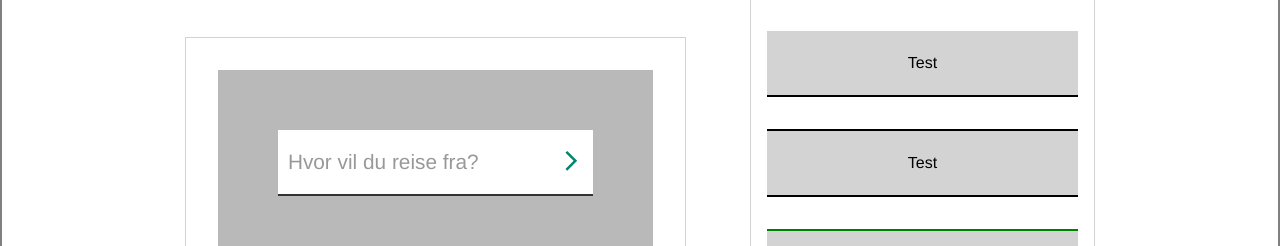
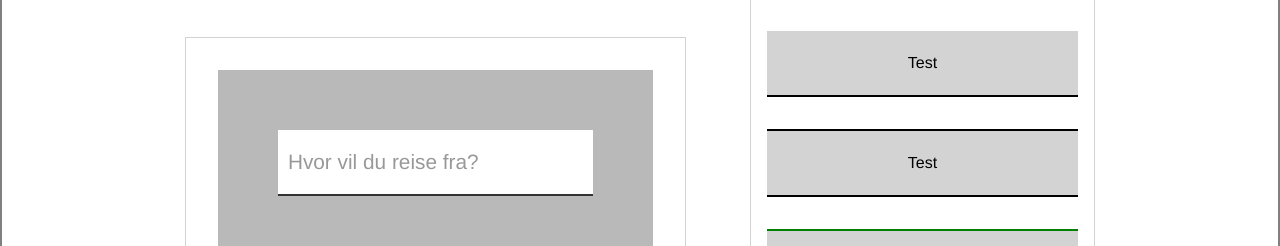
Before and after one commit to Guttulsrud/pro200-group21, a React (Create React App) app in the folder front-end/: page /demopage in a window 1280 px wide. Shown: the part 1440-1686 px from the top of the page. Built offline with nearby package versions, Linux system fonts and the light colour scheme.

Commit message:
Create SearchField component

```diff
--- /dev/null
+++ b/front-end/src/components/SearchField.jsx
@@ -0,0 +1,35 @@
+import React from 'react';
+import { Input } from '../elements/inputs/StyledInput';
+import { ArrowForwardIcon } from '../components/Svg/ArrowForwardIcon';
+import { CloseIcon } from '../components/Svg/CloseIcon';
+
+class SearchField extends React.Component {
+    state = {
+        filled: undefined,
+    };
+
+    handleFilled(value) {
+        if (value !== '') {
+            this.setState({ filled: true });
+        } else {
+            this.setState({ filled: false });
+        }
+    }
+
+    render() {
+        return (
+            <React.Fragment>
+                <form className="search-form">
+                    <Input
+                        placeholder='Hvor vil du reise fra?'
+                        filled={this.state.filled}
+                        onChange={(e) => this.handleFilled(e.target.value)}
+                    />
+                    <button onClick={this.state.filled ? <ArrowForwardIcon /> : <CloseIcon />} className="search-btn"></button>
+                </form>
+            </React.Fragment>
+        );
+    }
+};
+
+export default SearchField;
--- a/front-end/src/pages/Demo.jsx
+++ b/front-end/src/pages/Demo.jsx
@@ -7,20 +7,9 @@ import { Card } from '../elements/divs/StyledCard';
 import { Button } from '../elements/buttons/Button';
 import { IconBg } from '../elements/divs/IconContainer';
 import { BusIcon } from '../components/Svg/BusIcon';
-import { ArrowForwardIcon } from '../components/Svg/ArrowForwardIcon';
+import SearchField from '../components/SearchField';
 
 class DemoPage extends React.Component {
-  state = {
-    filled: undefined,
-  };
-
-  handleFilled(value) {
-    if (value !== '') {
-      this.setState({ filled: true });
-    } else {
-      this.setState({ filled: false });
-    }
-  }
 
   render() {
     return (
@@ -73,14 +62,7 @@ class DemoPage extends React.Component {
           <MainContainer>
             <SubContainer>
               <div className='test-div'>
-                <form class="search-form">
-                  <Input
-                    placeholder='Hvor vil du reise fra?'
-                    filled={this.state.filled}
-                    onChange={(e) => this.handleFilled(e.target.value)}
-                  />
-                  <button class="search-btn"><ArrowForwardIcon /></button>
-                </form>
+                <SearchField />
               </div>
               <ul>
                 <li>Primary Input (StyledInput.js)</li>
--- a/front-end/src/style.css
+++ b/front-end/src/style.css
@@ -38,7 +38,7 @@
   padding-bottom: 80px;
 }
 
-/*TEST*/
+/*TEST FOR INPUT*/
 .search-form {
   position: relative;
   width: 315px;
@@ -57,6 +57,7 @@
   border: none;
   border-radius: 10px;
   background-color: transparent;
+  outline: none;
 }
 
 .search-btn svg {
```
